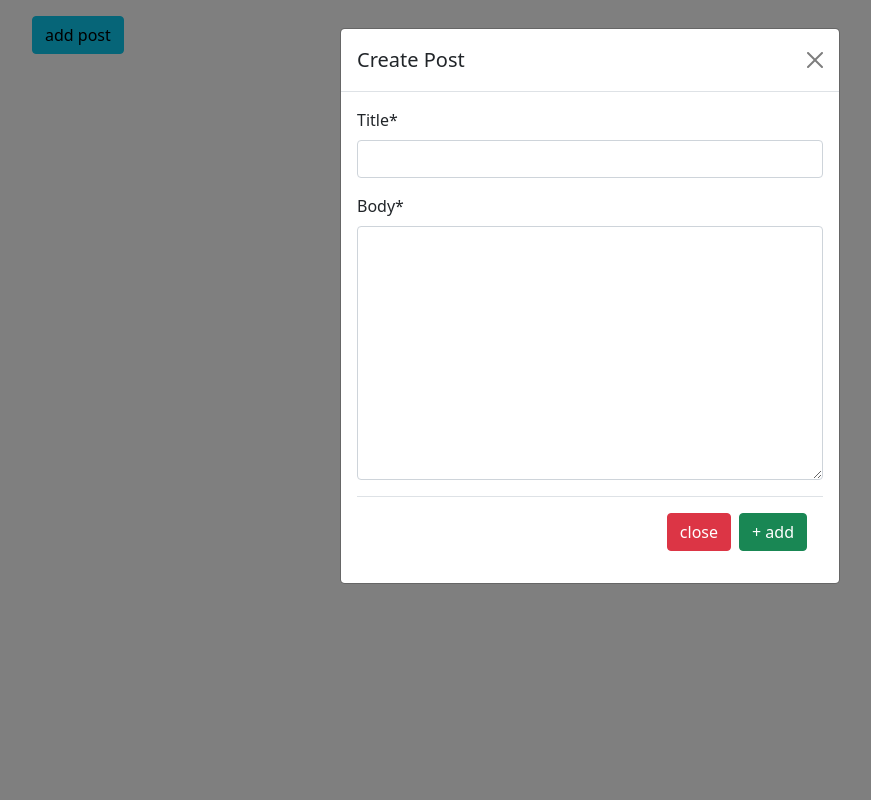
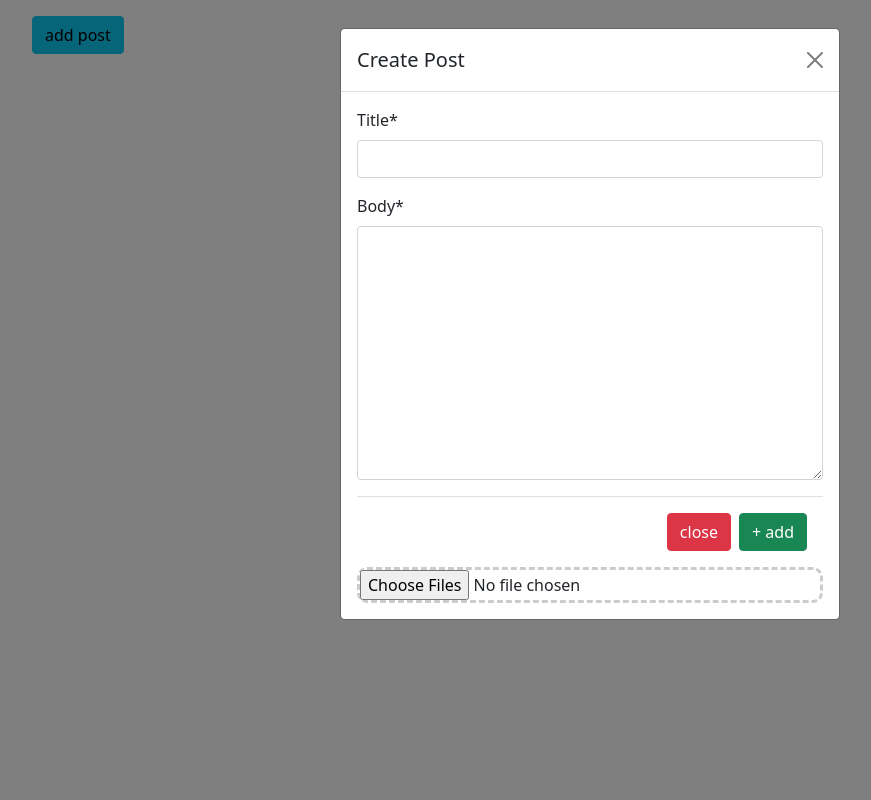
Before and after one commit to BhuwanShrestha187/django_project, a Django app: page / in a window 1280 px wide, after a click on "add post". Shown: the whole page, without its empty margins (50-921 px from the left). Run offline with Django 5.2, Linux system fonts and the light colour scheme; data that the repository does not hold is empty; some libraries are stand-ins or nearby versions.

Commit message:
Integrated Dropzone.js for enhanced file uploads and customize CSS for improved UI in Django app.

```diff
--- a/src/posts/templates/posts/main.html
+++ b/src/posts/templates/posts/main.html
@@ -29,6 +29,13 @@ posts
                             <button type="submit" class="btn btn-success">+ add</button>
                         </div>
                     </form>
+
+                    <form action="/upload" class="dropzone dz">
+                        {% csrf_token %}
+                        <div class="fallback">
+                            <input name="file" type="file" multiple />
+                        </div>
+                    </form>
                 </div>
             </div>
         </div>
--- a/src/static/style.css
+++ b/src/static/style.css
@@ -1,3 +1,13 @@
 .not-visible {
     display: none;
 }
+
+.dz {
+    border: dashed !important;
+    border-color: #ccc !important;
+    border-radius: 10px !important;
+}
+
+.dz:hover {
+    background-color: aliceblue !important;
+}
--- a/src/templates/base.html
+++ b/src/templates/base.html
@@ -16,8 +16,20 @@
     <link rel="stylesheet" href="{% static 'style.css' %}">
 
     <!-- dropzone -->
-    <link rel="stylesheet" href="{% static 'dropzone.css' %}">
-    <script src="{% static 'dropzone.js' %}" defer></script>
+    <script src="https://unpkg.com/dropzone@5/dist/min/dropzone.min.js"></script>
+    <link rel="stylesheet" href="https://unpkg.com/dropzone@5/dist/min/dropzone.min.css" type="text/css"/>
+    <style>
+        .dz {
+          border: dashed !important;
+          border-color: #ccc !important;
+          border-radius: 10px !important;
+      }
+
+      .dz:hover {
+          background-color: aliceblue !important;
+      }
+    </style>
+
 
     <!-- Custom js -->
     <script src="{% static 'functions.js' %}" defer></script>
```
